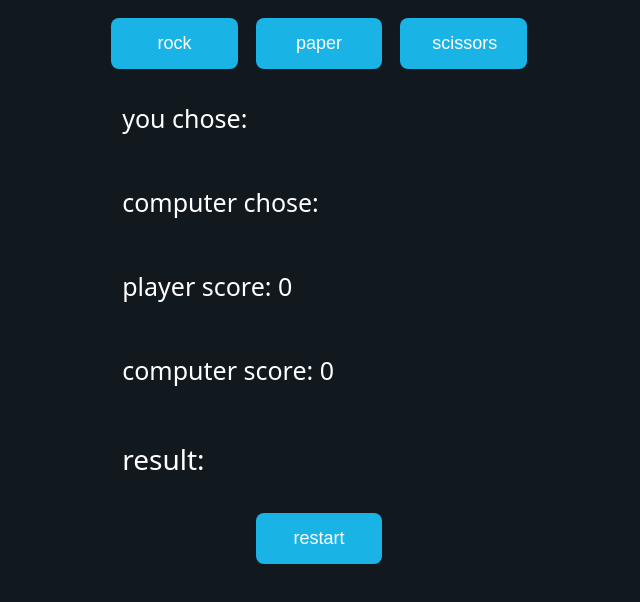
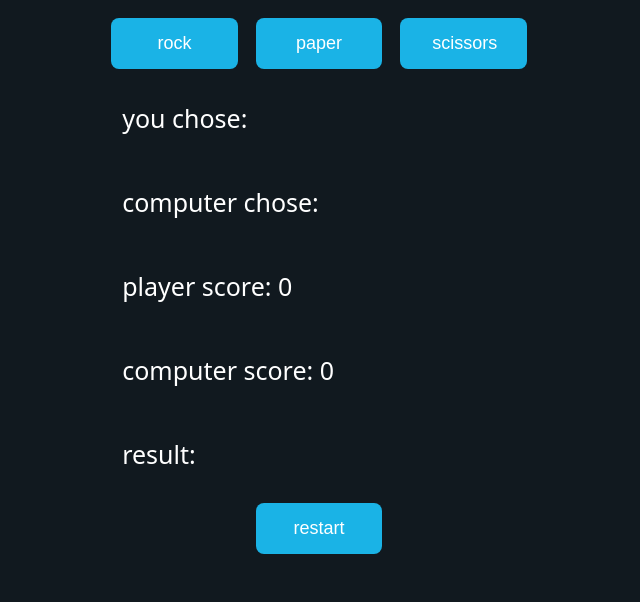
Before and after one commit to causadev/rock-paper-scissors, a plain HTML site: page index.html in a window 1280 px wide. Shown: the part 124-726 px from the top of the page, without its empty margins (321-961 px from the left). Drawn offline with Linux system fonts and the light colour scheme.

Commit message:
Some CSS changes

```diff
--- a/style.css
+++ b/style.css
@@ -29,10 +29,6 @@ p {
   font-size: 25px;
 }
 
-#result {
-  font-size: 28px;
-}
-
 .container {
   display: flex;
   flex-direction: column;
```
